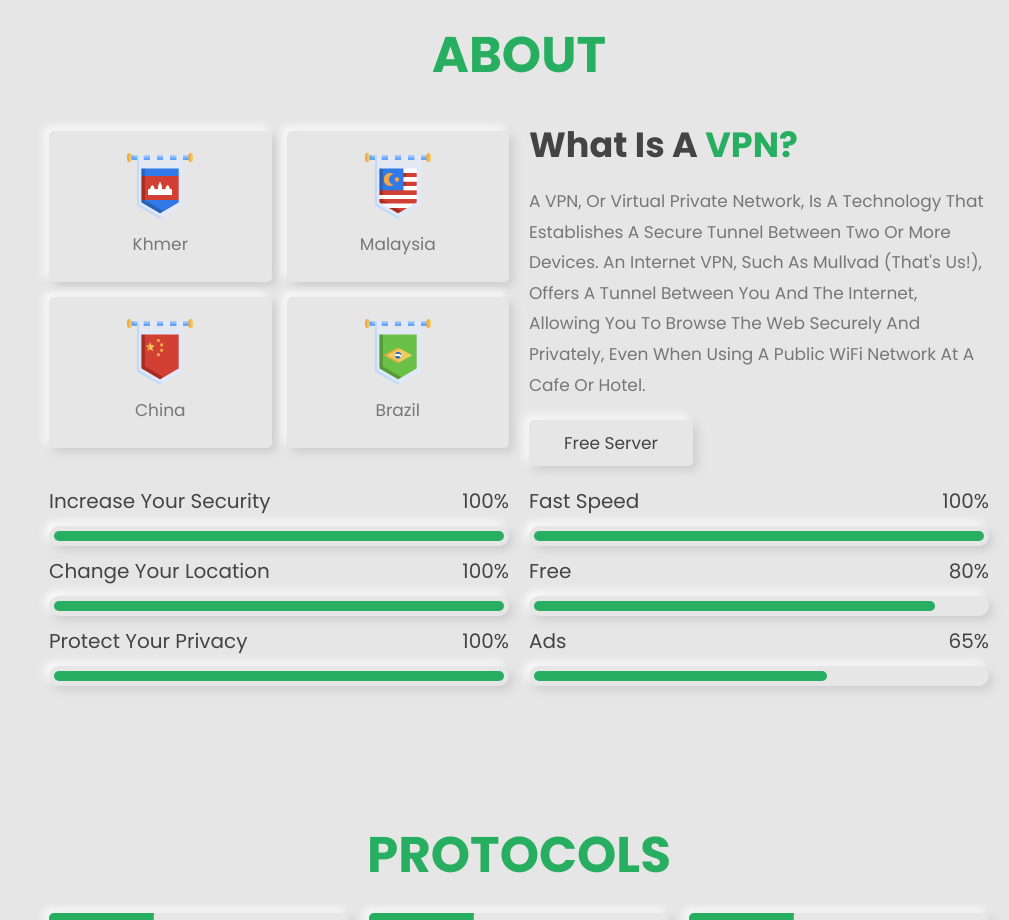
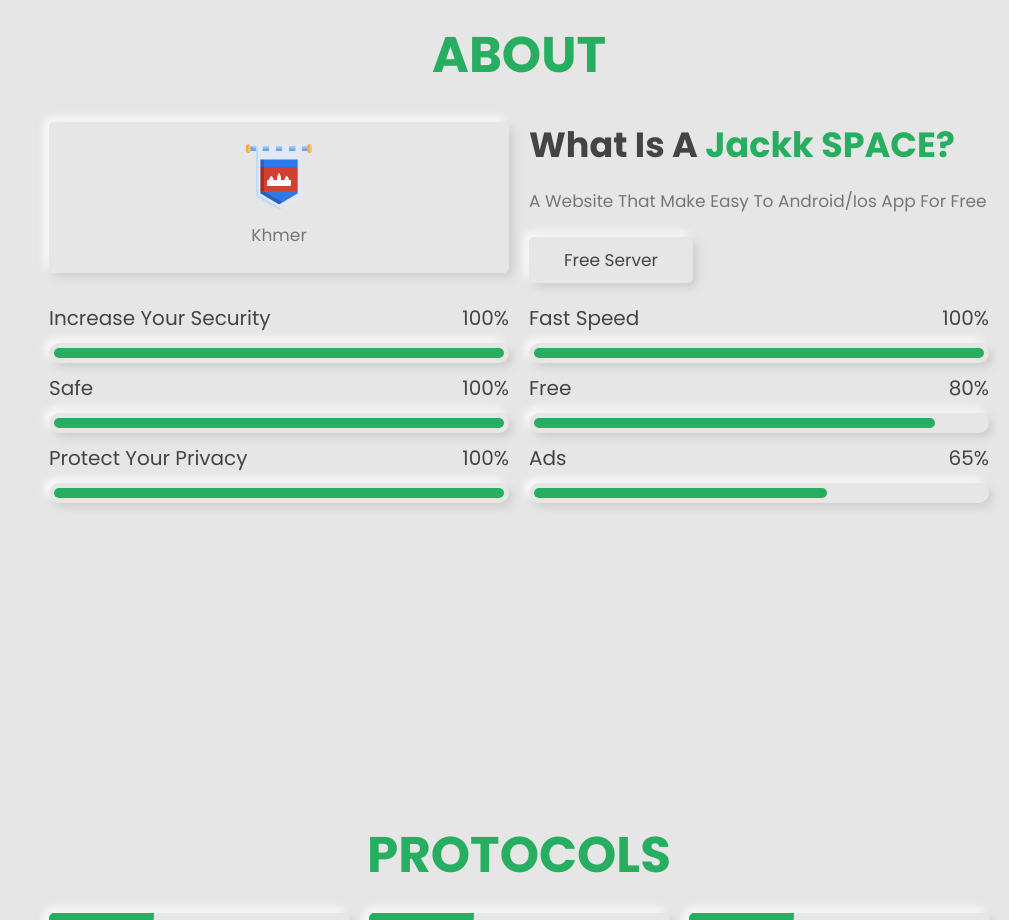
Before and after one commit to Jackkkkkkkkkkkkkkkkkkkk/j, a plain HTML site: page index.html in a window 1280 px wide. Shown: the part 802-1722 px from the top of the page, without its empty margins (271-1280 px from the left). Drawn offline with Linux system fonts and the light colour scheme.

Commit message:
Update index.html

```diff
--- a/index.html
+++ b/index.html
@@ -12,7 +12,7 @@
      crossorigin="anonymous"></script>
     <!-- custom css file link  -->
     <link rel="stylesheet" href="css/style.css">
-    <link rel="icon" href="image/icon.png">
+    <link rel="icon" href="image/New_Element_1__448B133_-removebg-preview.png">
 </head>
 <body>
 
@@ -97,27 +97,12 @@
             <div class="box">
         <img src="image/cambodia.png" alt="" width="70" height="70">
              <p>Khmer</p>
-            </di>
-            </div>
-            <div class="box">
-                <img src="image/malaysia.png" alt="" width="70" height="70">
-                <p>Malaysia</p>
-            </div>
-            <div class="box">
-                <img src="image/china.png" alt="" width="70" height="70">
-                <p>China</p>
-            </div>
-            <div class="box">
-                <img src="image/brazil.png" alt="" width="70" height="70">
-                <p>Brazil</p>
             </div>
         </div>
 
         <div class="content">
-            <h3>What is a <span>VPN?</span></h3>
-            <p>A VPN, or virtual private network, is a technology that establishes a secure tunnel between two or more devices.
-
-An Internet VPN, such as Mullvad (that's us!), offers a tunnel between you and the Internet, allowing you to browse the web securely and privately, even when using a public WiFi network at a cafe or hotel.</p>
+            <h3>What is a <span>Jackk SPACE?</span></h3>
+            <p>A website that make easy to android/ios app for free</p>
             <a href="https://snsvpn.xyz" class="btn">Free Server</a>
         </div>
 
@@ -128,7 +113,7 @@
         <div class="progress">
             <h3> Increase your security <span>100%</span> </h3>
             <div class="bar bar-1-1"><span></span></div>
-            <h3> Change your location <span>100%</span> </h3>
+            <h3> Safe <span>100%</span> </h3>
             <div class="bar bar-1-2"><span></span></div>
             <h3> Protect your privacy <span>100%</span> </h3>
             <div class="bar bar-1-3"><span></span></div>
```
